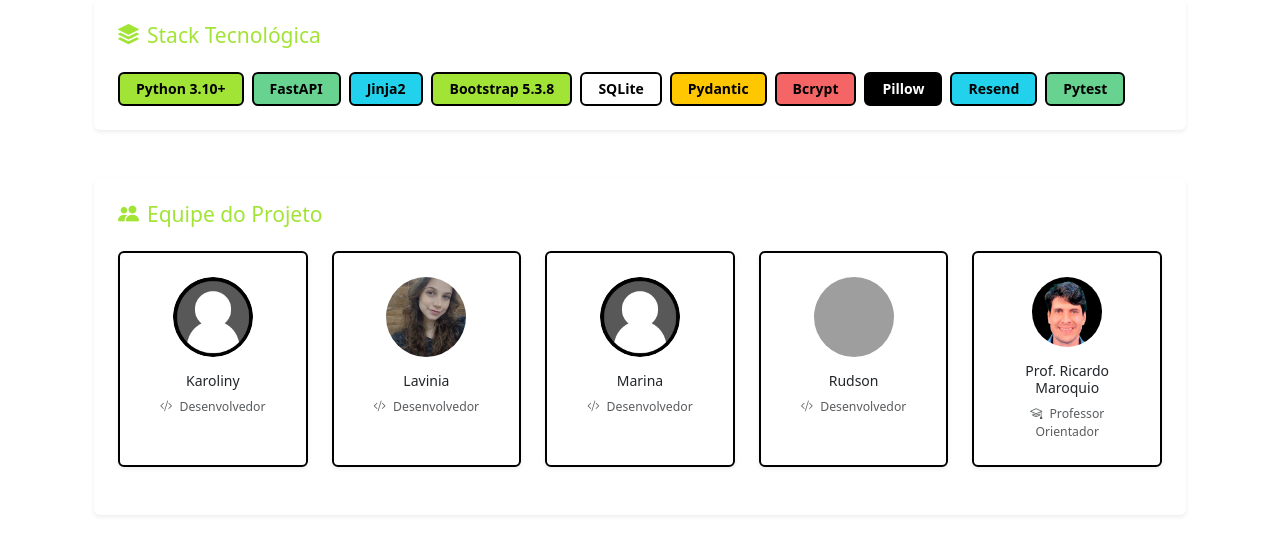
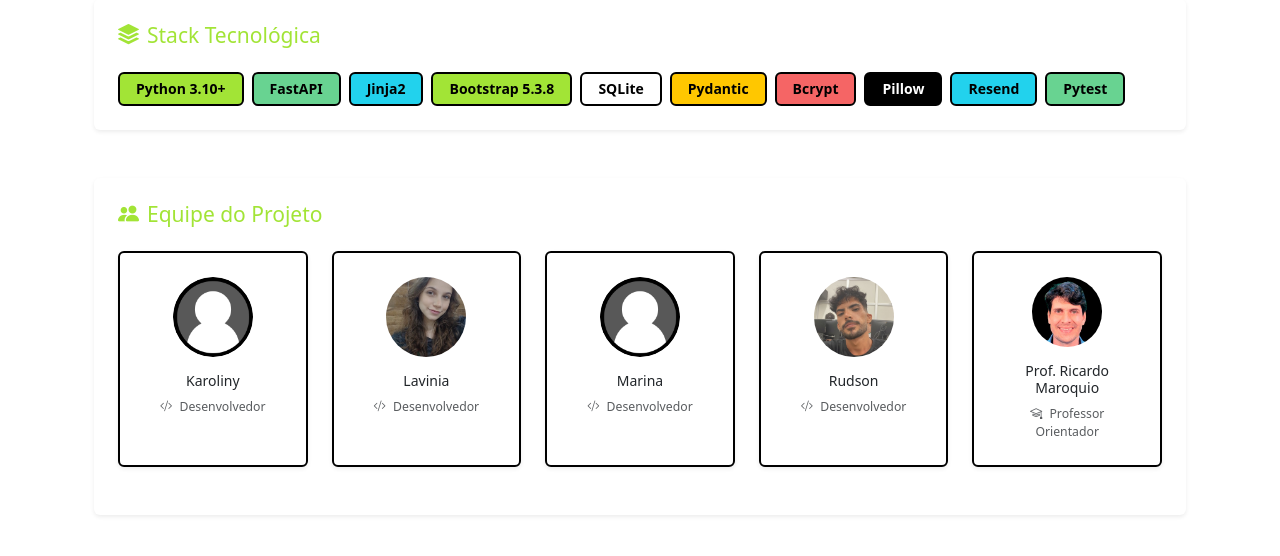
Before and after one commit to rudnazareth-hub/PetLar, a FastAPI app: page /sobre in a window 1280 px wide. Shown: the part 453-1009 px from the top of the page. Run offline with FastAPI, Linux system fonts and the light colour scheme; parts of the project's set-up code (start-up, migrations or seed data) failed here and were passed over; some libraries are stand-ins or nearby versions; grey boxes are pictures that could not be loaded.

Commit message:
alterar foto aluno 4

```diff
--- a/templates/sobre.html
+++ b/templates/sobre.html
@@ -120,7 +120,7 @@
                             <div class="card h-100 shadow-sm">
                                 <div class="card-body text-center p-4">
                                     <div class="d-inline-flex align-items-center justify-content-center mb-3">
-                                        <img src="/static/img/site/aluno4.jpg" alt="Aluno 4" class="rounded-circle object-fit-cover"
+                                        <img src="static/img/site/aluno4Rudson.jpeg" alt="Aluno 4" class="rounded-circle object-fit-cover"
                                             width="80" height="80">
                                     </div>
                                     <h4 class="h6 card-title mb-2">Rudson</h4>
```
Also changed, not shown: static/img/site/aluno4Rudson.jpeg (added).
